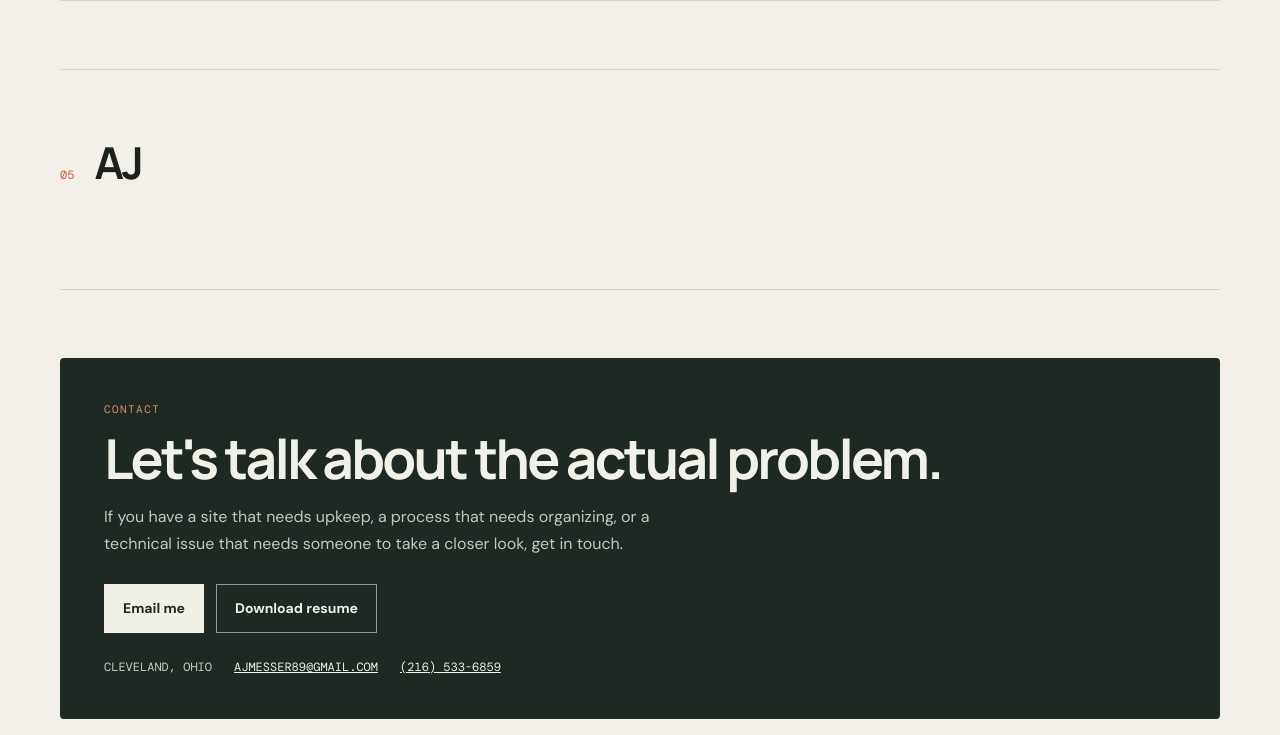
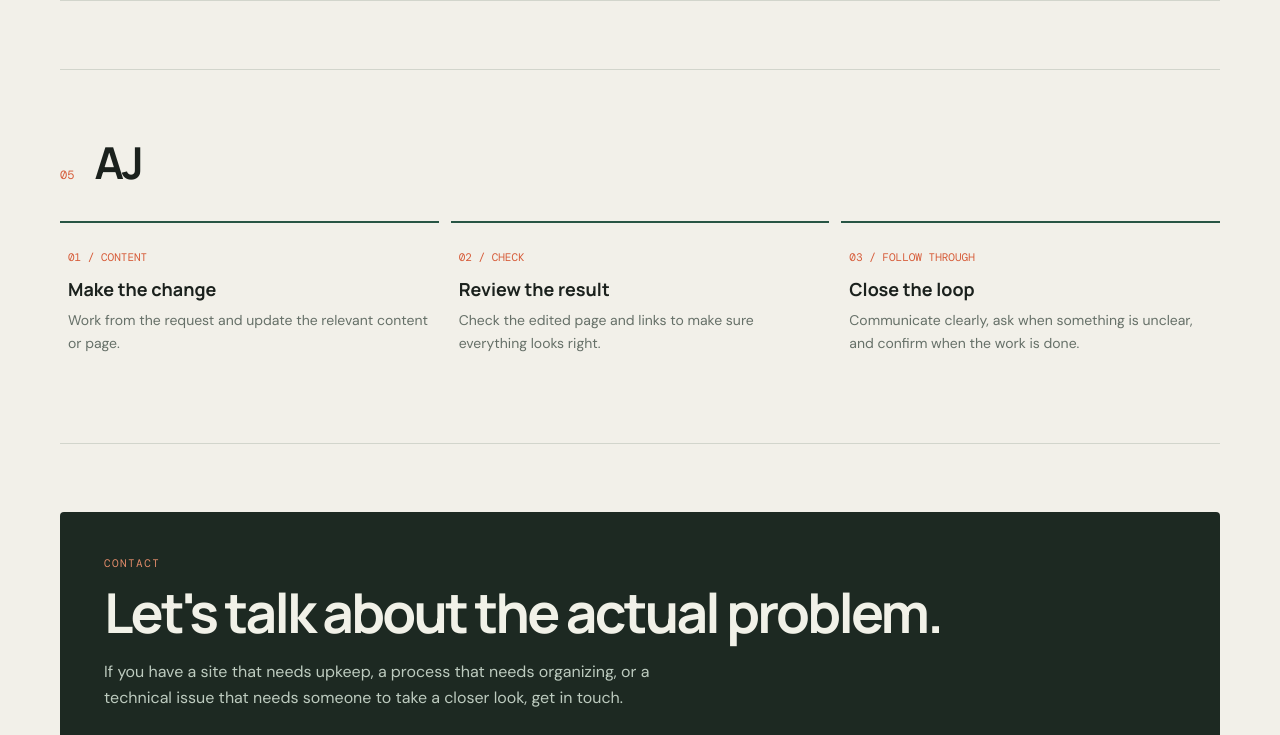
Before and after one commit to amesser89/amesser89.github.io, a plain HTML site: page index.html in a window 1280 px wide. Shown: the part 2980-3715 px from the top of the page. Drawn offline with nearby package versions, Linux system fonts and the light colour scheme.

Commit message:
Restore portfolio section with AJ heading and neutral capabilities

```diff
--- a/index.html
+++ b/index.html
@@ -37,7 +37,7 @@ footer{padding:30px 0 45px;color:var(--muted);font:11px var(--mono);display:flex
 </section>
 <section class="section" id="experience"><div class="section-heading"><span class="number">03</span><h2>Experience that carries over</h2></div><div class="tiles"><article class="tile"><span class="tile-no">OPERATIONS</span><h3>Workflows & process</h3><p>Management and operational roles taught me to deal with real constraints: time, people, inventory, competing priorities, and processes that need to work on ordinary busy days.</p></article><article class="tile"><span class="tile-no">QUALITY</span><h3>Review & accuracy</h3><p>Quality-focused work sharpened my eye for inconsistencies, missed details, repeatable checks, and documenting what needs correction.</p></article><article class="tile"><span class="tile-no">TECHNOLOGY</span><h3>Troubleshooting</h3><p>Hands-on support experience with computers, software, system setup, Windows and Linux environments, and the patience to diagnose rather than guess.</p></article><article class="tile"><span class="tile-no">PROGRAM WORK</span><h3>Context matters</h3><p>Experience with community program operations gave me practical context for how requests, supplies, fulfillment, and reporting connect, and why tools need to fit the people using them.</p></article></div></section>
 <section class="section" id="credential"><div class="section-heading"><span class="number">04</span><h2>Technical foundation</h2></div><div class="credential"><div class="cert-mark">IT</div><div><div class="cred-meta">Professional certificate · Completed July 2025</div><h3>Google IT Support Professional Certificate</h3><p>Training in technical support, troubleshooting, networking, operating systems, system administration, and security fundamentals. Certificate image/document not yet displayed.</p></div></div></section>
-<section class="section" id="soar"><div class="section-heading"><span class="number">05</span><h2>AJ</h2></div></section>
+<section class="section" id="soar"><div class="section-heading"><span class="number">05</span><h2>AJ</h2></div><div class="approach"><article><span>01 / CONTENT</span><h3>Make the change</h3><p>Work from the request and update the relevant content or page.</p></article><article><span>02 / CHECK</span><h3>Review the result</h3><p>Check the edited page and links to make sure everything looks right.</p></article><article><span>03 / FOLLOW THROUGH</span><h3>Close the loop</h3><p>Communicate clearly, ask when something is unclear, and confirm when the work is done.</p></article></div></section>
 <section class="section" id="contact"><div class="contact"><div class="eyebrow">Contact</div><h2>Let's talk about the actual problem.</h2><p>If you have a site that needs upkeep, a process that needs organizing, or a technical issue that needs someone to take a closer look, get in touch.</p><div class="actions"><a class="btn btn-primary" href="mailto:ajmesser89@gmail.com">Email me</a><a class="btn btn-secondary" href="assets/aj-messer-resume.pdf" download>Download resume</a></div><div class="contact-line"><span>CLEVELAND, OHIO</span><a href="mailto:ajmesser89@gmail.com">AJMESSER89@GMAIL.COM</a><a href="tel:+12165336859">(216) 533-6859</a></div></div></section>
 </main><footer class="wrap"><span>AJ MESSER · CLEVELAND, OHIO</span><span>PERSONAL PORTFOLIO / 2026</span></footer>
 </body></html>
```
